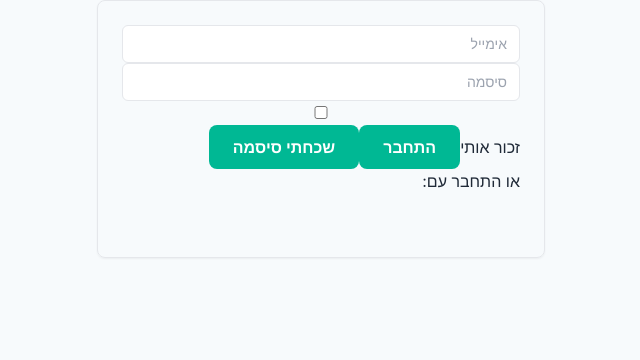
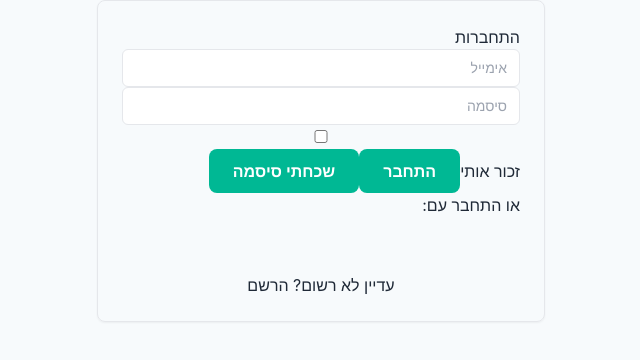
Before and after one commit to tamar0583235240/Temp-Project, a React (Create React App) app in the folder packages/frontend/: page /login in a window 1280 px wide. Shown: the top 360 px of the page, without its empty margins (493-1133 px from the left). Built offline with nearby package versions, Linux system fonts and the light colour scheme; no server answers.

Commit message:
finish the login and home pages

```diff
--- a/packages/frontend/src/features/auth/components/AuthRedirect.tsx
+++ b/packages/frontend/src/features/auth/components/AuthRedirect.tsx
@@ -6,7 +6,7 @@ export default function AuthRedirect() {
   const token = useSelector((state: RootState) => state.auth.token);
 
   if (token) {
-    return <Navigate to="/home" />;
+    return <Navigate to="/" />;
   }
 
   return <Navigate to="/login" />;
--- a/packages/frontend/src/features/auth/components/GoogleAuthButton.tsx
+++ b/packages/frontend/src/features/auth/components/GoogleAuthButton.tsx
@@ -27,7 +27,7 @@ const GoogleAuthButton = () => {
 
         dispatch(loginSuccess({ user: user, token: token }));
 
-        navigate('/home');
+        navigate('/');
       })
       .catch((error: any) => {
         dispatch(loginFailure(error?.data?.message || 'שגיאה בהתחברות עם Google'));
--- a/packages/frontend/src/features/auth/components/LoginForm.tsx
+++ b/packages/frontend/src/features/auth/components/LoginForm.tsx
@@ -8,6 +8,7 @@ import { useNavigate } from 'react-router-dom';
 import { CardSimple } from '../../../shared/ui/card';
 import { Input } from '../../../shared/ui/input';
 import { Button } from '../../../shared/ui/button';
+import { Link } from 'lucide-react';
 
 function LoginForm() {
   const dispatch = useAppDispatch();
@@ -51,6 +52,7 @@ function LoginForm() {
     <div>
       <CardSimple className="max-w-md w-full mx-auto p-6 space-y-4">
         <form onSubmit={handleSubmit}>
+          <h2>התחברות</h2>
           <Input
             type="email"
             placeholder="אימייל"
@@ -90,6 +92,11 @@ function LoginForm() {
             <p>או התחבר עם:</p>
             <GoogleLoginButton />
           </div>
+
+          <p className="mt-4 text-center">
+          <a  href="/signup" >עדיין לא רשום? הרשם</a>
+          </p>
+
         </form>
       </CardSimple>
     </div>
--- a/packages/frontend/src/pages/AuthRedirectPage.tsx
+++ b/packages/frontend/src/pages/AuthRedirectPage.tsx
@@ -11,7 +11,7 @@ const AuthRedirectPage = () => {
 
   if (user) {
     // אם המשתמש מחובר – הפניה אוטומטית לדף הבית
-    return <Navigate to="/home" />;
+    return <Navigate to="/" />;
   }
 
   return (
--- a/packages/frontend/src/shared/routes/appRoutes.tsx
+++ b/packages/frontend/src/shared/routes/appRoutes.tsx
@@ -16,7 +16,7 @@ export default function AppRoutes() {
       {/* Routes without sidebar */}
       <Route path="/login" element={<LoginForm />} />
       <Route path="/signup" element={<SignupForm />} />
-
+      <Route path="/forgot-password" element={<ForgotPassword />} />
       {/* Routes with sidebar */}
       <Route element={<DashboardLayout />}>
         <Route path="/" element={<HomePage />} />
```
